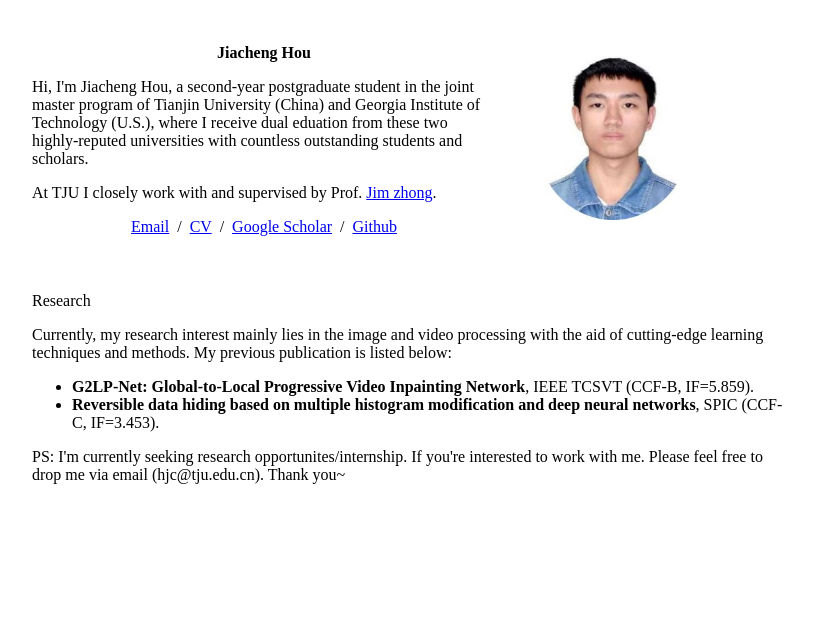
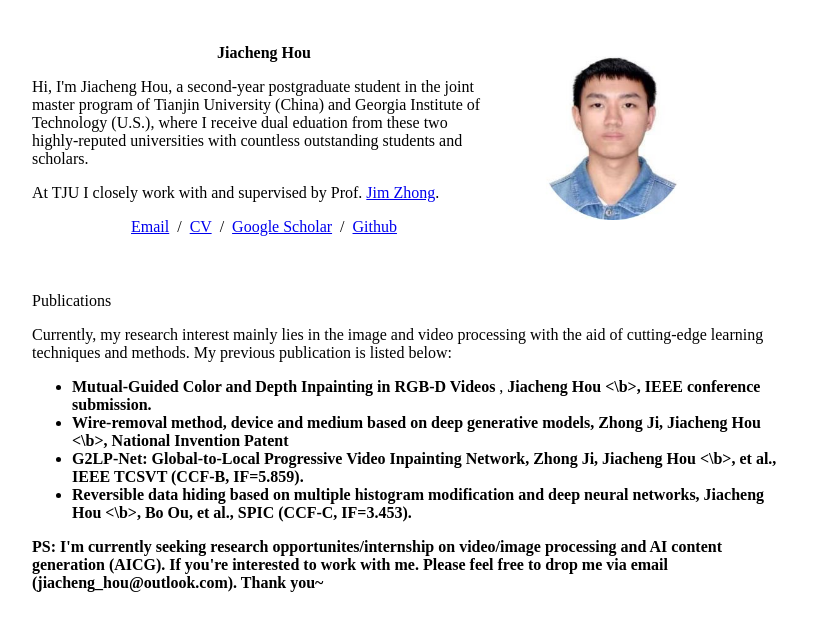
Before and after one commit to HJC2020/hjc.github.io, a plain HTML site: page index.html in a window 1280 px wide. Shown: the whole page, without its empty margins (228-1041 px from the left). Drawn offline with Linux system fonts and the light colour scheme.

Commit message:
Update index.html

```diff
--- a/index.html
+++ b/index.html
@@ -22,10 +22,10 @@
                 where I receive dual eduation from these two highly-reputed universities with countless outstanding students and scholars.
               </p>
               <p>
-                At TJU I closely work with and supervised by Prof. <a href="http://seea.tju.edu.cn/info/1014/1447.htm">Jim zhong</a>.
+                At TJU I closely work with and supervised by Prof. <a href="http://seea.tju.edu.cn/info/1014/1447.htm">Jim Zhong</a>.
               </p>
               <p style="text-align:center">
-                <a href="mailto:hjc@tju.edu.cn">Email</a> &nbsp/&nbsp
+                <a href="mailto:jiacheng_hou@outlook.com">Email</a> &nbsp/&nbsp
                 <a href="files/resume.pdf">CV</a> &nbsp/&nbsp
                 <a href="https://scholar.google.com/citations?user=9Lp6aMoAAAAJ&hl=zh-CN&oi=ao">Google Scholar</a> &nbsp/&nbsp
                 <a href="https://github.com/HJC2020/">Github</a>
@@ -39,17 +39,19 @@
         <table style="width:100%;border:0px;border-spacing:0px;border-collapse:separate;margin-right:auto;margin-left:auto;"><tbody>
             <tr>
             <td style="padding:20px;width:100%;vertical-align:middle">
-              <heading>Research</heading>
+              <heading>Publications</heading>
               <p>
                 Currently, my research interest mainly lies in the image and video processing with the aid of cutting-edge learning techniques and methods.
                 My previous publication is listed below: </br>
               <ul>
-                <li> <b> G2LP-Net: Global-to-Local Progressive Video Inpainting Network</b>, IEEE TCSVT (CCF-B, IF=5.859).     </br>
-                <li> <b> Reversible data hiding based on multiple histogram modification and deep neural networks</b>, SPIC (CCF-C, IF=3.453). </br>
+                <li> <b> Mutual-Guided Color and Depth Inpainting in RGB-D Videos </b>, <b> Jiacheng Hou <\b>, IEEE conference submission.     </br>
+                <li> <b> Wire-removal method, device and medium based on deep generative models, Zhong Ji, <b> Jiacheng Hou <\b>, National Invention Patent</b> </br>
+                <li> <b> G2LP-Net: Global-to-Local Progressive Video Inpainting Network</b>, Zhong Ji, <b> Jiacheng Hou <\b>, et al., IEEE TCSVT (CCF-B, IF=5.859).     </br>
+                <li> <b> Reversible data hiding based on multiple histogram modification and deep neural networks</b>, <b> Jiacheng Hou <\b>, Bo Ou, et al., SPIC (CCF-C, IF=3.453). </br>
           </ul>
         <p>
-          PS: I'm currently seeking research opportunites/internship.
-          If you're interested to work with me. Please feel free to drop me via email (hjc@tju.edu.cn).
+          PS: I'm currently seeking research opportunites/internship on video/image processing and AI content generation (AICG).
+          If you're interested to work with me. Please feel free to drop me via email (jiacheng_hou@outlook.com).
           Thank you~
         </p>
             </td>
```
